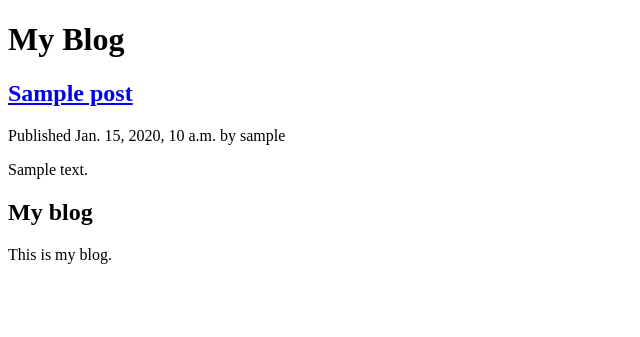
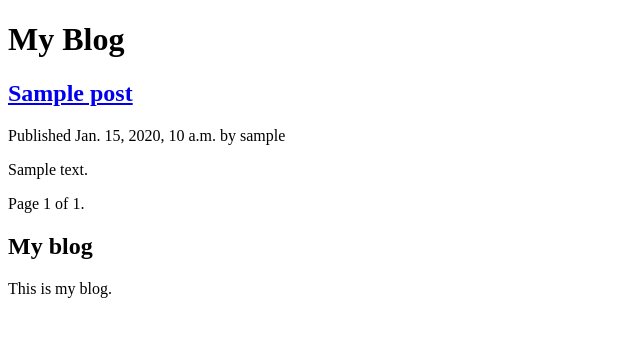
Before and after one commit to rewenset/django-blog, a Django app: page /blog/ in a window 1280 px wide. Shown: the top 337 px of the page, without its empty margins (0-640 px from the left). Run offline with Django 3.2, Linux system fonts and the light colour scheme; tables that the repository leaves empty hold one stand-in row (values such as "Sample post").

Commit message:
Added pagination

```diff
--- a/mysite/blog/templates/blog/post/list.html
+++ b/mysite/blog/templates/blog/post/list.html
@@ -6,13 +6,14 @@
     <h1>My Blog</h1>
     {% for post in posts %}
         <h2>
-        <a href="{{ post.get_absolute_url }}">
-            {{ post.title }}
-        </a>
+            <a href="{{ post.get_absolute_url }}">
+                {{ post.title }}
+            </a>
         </h2>
         <p class="date">
-        Published {{ post.publish }} by {{ post.author }}
+            Published {{ post.publish }} by {{ post.author }}
         </p>
         {{ post.body|truncatewords:30|linebreaks }}
     {% endfor %}
+    {% include  "pagination.html" with page=posts %}
 {% endblock %}
--- /dev/null
+++ b/mysite/blog/templates/pagination.html
@@ -0,0 +1,13 @@
+<div class="pagination">
+    <span class="step-links">
+        {% if page.has_previous %}
+            <a href="?page={{ page.previous_page_namber }}">Previous</a>
+        {% endif %}
+        <span class="current">
+            Page {{ page.number }} of {{ page.paginator.num_pages }}.
+        </span>
+        {% if page.has_next %}
+            <a href="?page={{ page.next_page_number }}">Next</a>
+        {% endif %}
+    </span>
+</div>
--- a/mysite/blog/views.py
+++ b/mysite/blog/views.py
@@ -1,12 +1,24 @@
 from django.shortcuts import render, get_object_or_404
+from django.core.paginator import Paginator, EmptyPage, PageNotAnInteger
 from .models import Post
 
 
 def post_list(request):
-    posts = Post.published.all()
+    object_list = Post.published.all()
+    paginator = Paginator(object_list, 3)  # 3 posts in each page
+    page = request.GET.get('page')
+    try:
+        posts = paginator.page(page)
+    except PageNotAnInteger:
+        # If page is not an integer deliver the first page
+        posts = paginator.page(1)
+    except EmptyPage:
+        # If page is out of range deliver last page of results
+        posts = paginator.page(paginator.num_pages)
     return render(request,
                   'blog/post/list.html',
-                  {'posts': posts})
+                  {'page': page,
+                   'posts': posts})
 
 
 def post_detail(request, year, month, day, post):
```
